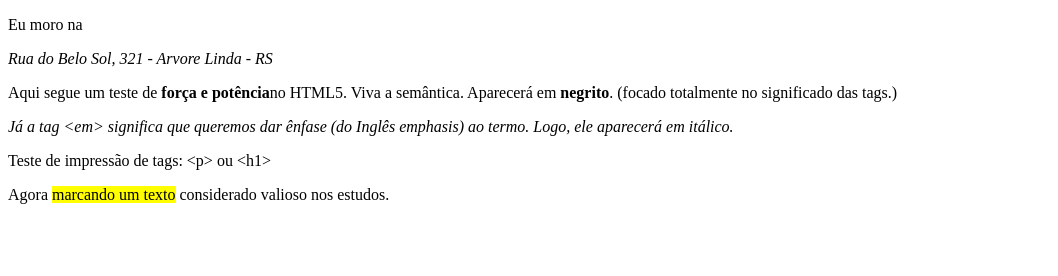
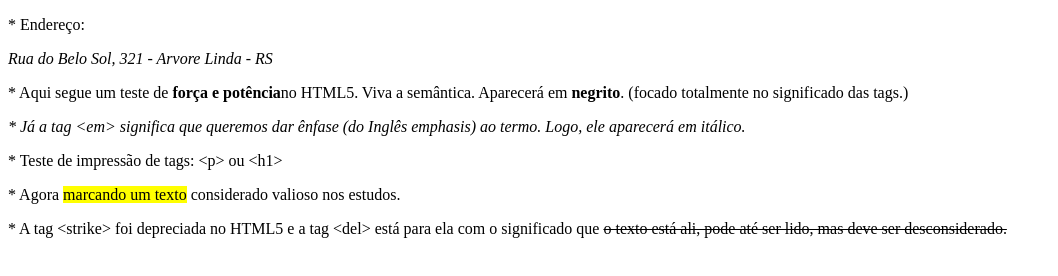
Before and after one commit to Ronaldss/course-html-css, a plain HTML site: page html-css/exercicios/ex007/index.html in a window 1280 px wide. Shown: the whole page, without its empty margins (0-1058 px from the left). Drawn offline with Linux system fonts and the light colour scheme.

Commit message:
A tag <del> no lugar da tag <strike>

```diff
--- a/html-css/exercicios/ex007/index.html
+++ b/html-css/exercicios/ex007/index.html
@@ -30,23 +30,27 @@
         Analisando a frase acima percebemos que uma palavra pode ter FORMA e SIGNIFICADO, e que a SEMÂNTICA dá mais valor ao significado.
     -->
     <p>
-        Eu moro na <address>Rua do Belo Sol, 321 - Arvore Linda - RS</address>
+        <P>* Endereço:<address>  Rua do Belo Sol, 321 - Arvore Linda - RS</address></P>
         <p>
-            Aqui segue um teste de <strong>força e potência</strong>no HTML5.
+            * Aqui segue um teste de <strong>força e potência</strong>no HTML5.
             Viva a semântica. Aparecerá em <strong>negrito</strong>. (focado totalmente no significado das tags.)
         </p>
         <p>
             <em>
-                Já a tag &lt;em&gt; significa que queremos dar ênfase (do Inglês emphasis) ao termo.
+                * Já a tag &lt;em&gt; significa que queremos dar ênfase (do Inglês emphasis) ao termo.
                     Logo, ele aparecerá em itálico.
             </em>
         </p>
         <p>
-            Teste de impressão de tags:
+            * Teste de impressão de tags:
             &lt;p&gt; ou &lt;h1&gt;
         </p>
         <p>
-            Agora <mark>marcando um texto</mark> considerado valioso nos estudos.
+            * Agora <mark>marcando um texto</mark> considerado valioso nos estudos.
+        </p>
+        <p>
+            * A tag &lt;strike&gt; foi depreciada no HTML5 e a tag &lt;del&gt; está para ela com o significado que <del>o texto está ali,
+            pode até ser lido, mas deve ser desconsiderado.</del>
         </p>
     </p>
 </body>
```
